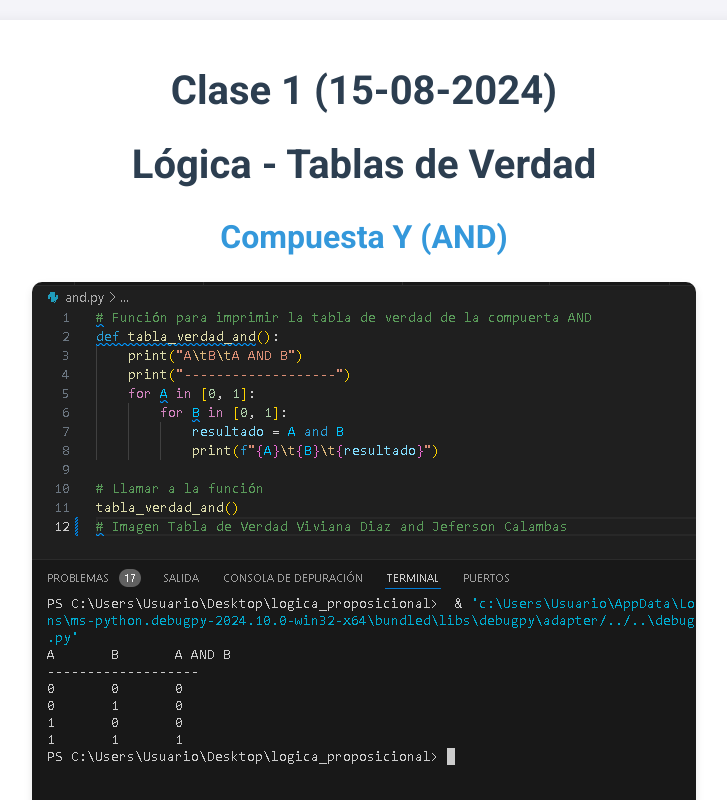
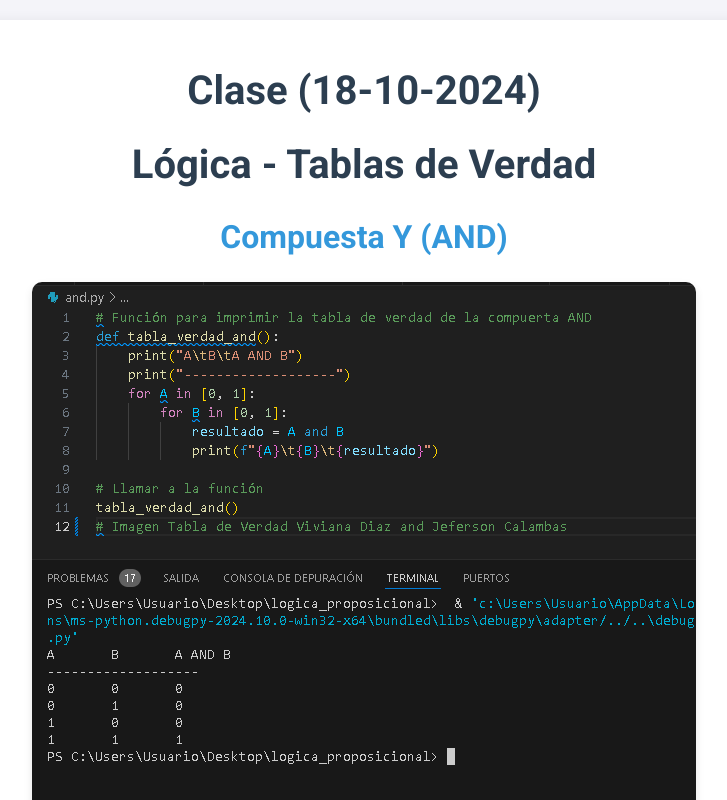
Before and after one commit to ViviDiaz00/InteligenciaArtificial, a plain HTML site: page index.html in a window 1280 px wide. Shown: the top 800 px of the page, without its empty margins (276-1003 px from the left). Drawn offline with Linux system fonts and the light colour scheme.

Commit message:
Update index.html

```diff
--- a/index.html
+++ b/index.html
@@ -62,7 +62,7 @@
 </head>
 <body>
     <div class="container">
-        <h1>Clase 1 (15-08-2024)</h1>
+        <h1>Clase (18-10-2024)</h1>
         <h1>Lógica - Tablas de Verdad</h1>
 
         <!-- Sección Compuesta Y -->
```
